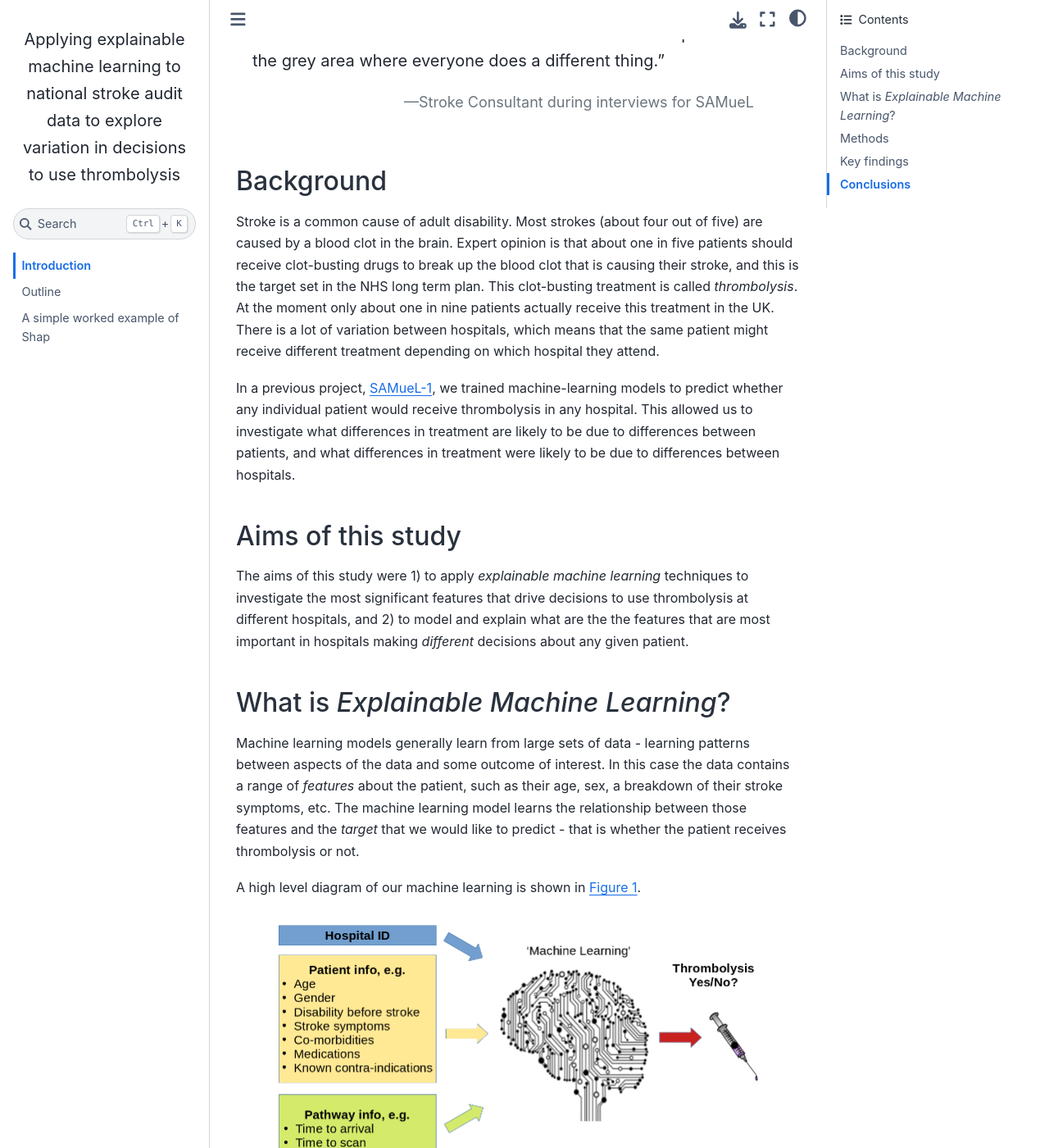
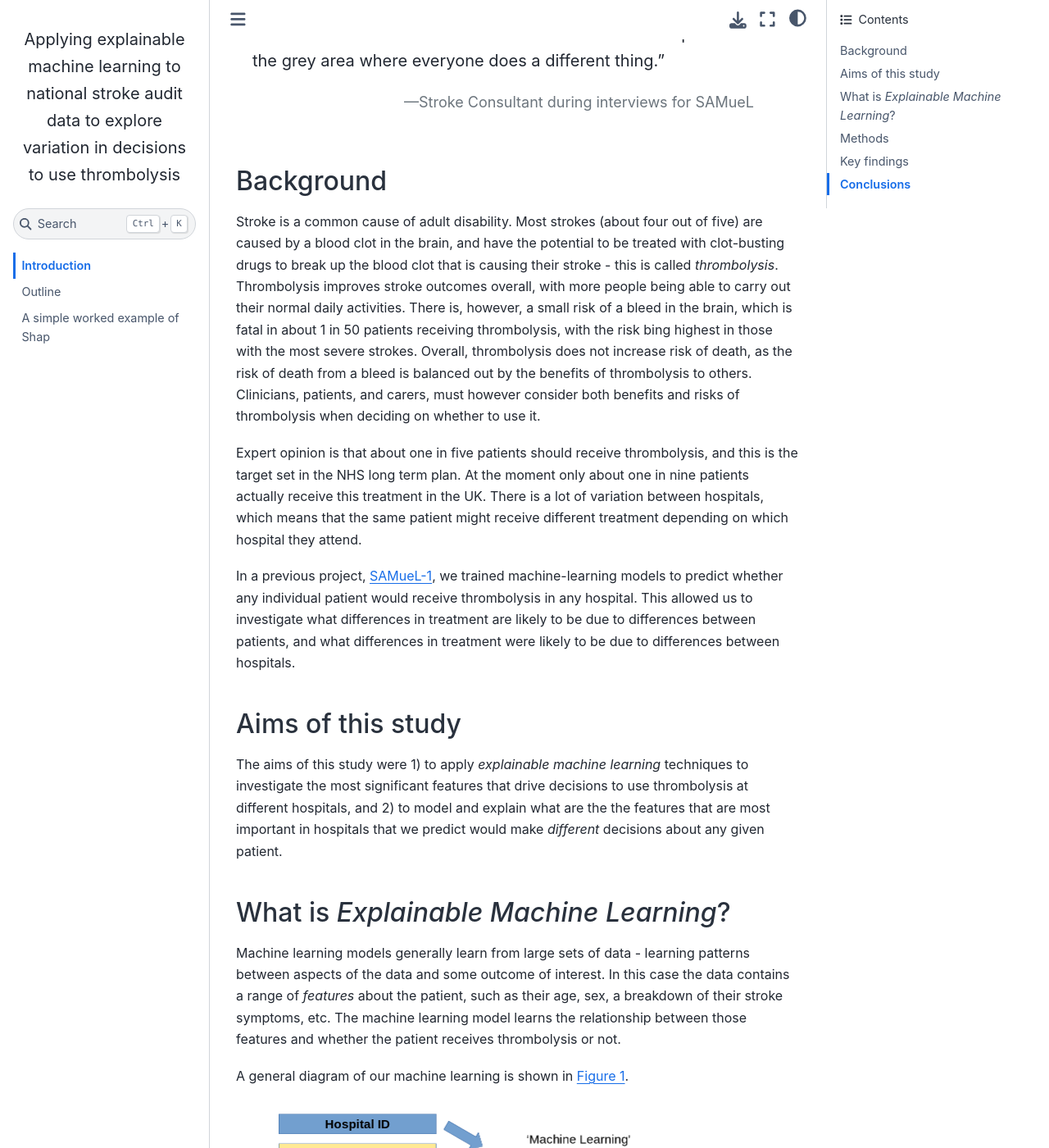
Before and after one commit to samuel-book/samuel_shap_paper_1, a Jupyter Book: the page built from introduction/intro.md, in a window 1280 px wide and 1400 px high, scrolled down 272 px. Shown: the whole window at 82% size. Built offline with Jupyter Book 1.0.4 settings and Sphinx 7.4.7 and the Sphinx Book theme 1.1.4, drawn with Linux system fonts in a browser that asks for light colours; pages that are not in the unit, such as notebooks, are missing from menus; some of the changed text lies outside the part shown.

Commit message:
Update Intro!

```diff
--- a/introduction/intro.md
+++ b/introduction/intro.md
@@ -12,31 +12,33 @@ Kerry Pearn & Michael Allen
 
 ## Background
 
-Stroke is a common cause of adult disability. Most strokes (about four out of five) are caused by a blood clot in the brain. Expert opinion is that about one in five patients should receive clot-busting drugs to break up the blood clot that is causing their stroke, and this is the target set in the NHS long term plan. This clot-busting treatment is called *thrombolysis*. At the moment only about one in nine patients actually receive this treatment in the UK. There is a lot of variation between hospitals, which means that the same patient might receive different treatment depending on which hospital they attend.
+Stroke is a common cause of adult disability. Most strokes (about four out of five) are caused by a blood clot in the brain, and have the potential to be treated with clot-busting drugs to break up the blood clot that is causing their stroke  - this is called *thrombolysis*. Thrombolysis improves stroke outcomes overall, with more people being able to carry out their normal daily activities. There is, however, a small risk of a bleed in the brain, which is fatal in about 1 in 50 patients receiving thrombolysis, with the risk bing highest in those with the most severe strokes. Overall, thrombolysis does not increase risk of death, as the risk of death from a bleed is balanced out by the benefits of thrombolysis to others. Clinicians, patients, and carers, must however consider both benefits and risks of thrombolysis when deciding on whether to use it.
+
+Expert opinion is that about one in five patients should receive thrombolysis, and this is the target set in the NHS long term plan. At the moment only about one in nine patients actually receive this treatment in the UK. There is a lot of variation between hospitals, which means that the same patient might receive different treatment depending on which hospital they attend.
 
 In a previous project, [SAMueL-1](https://samuel-book.github.io/samuel-1/introduction/intro.html), we trained machine-learning models to predict whether any individual patient would receive thrombolysis in any hospital. This allowed us to investigate what differences in treatment are likely to be due to differences between patients, and what differences in treatment were likely to be due to differences between hospitals.
 
 ## Aims of this study
 
-The aims of this study were 1) to apply *explainable machine learning* techniques to investigate the most significant features that drive decisions to use thrombolysis at different hospitals, and 2) to model and explain what are the the features that are most important in hospitals making *different* decisions about any given patient.
+The aims of this study were 1) to apply *explainable machine learning* techniques to investigate the most significant features that drive decisions to use thrombolysis at different hospitals, and 2) to model and explain what are the the features that are most important in hospitals that we predict would make *different* decisions about any given patient.
 
 ## What is *Explainable Machine Learning*?
 
-Machine learning models generally learn from large sets of data - learning patterns between aspects of the data and some outcome of interest. In this case the data contains a range of *features* about the patient, such as their age, sex, a breakdown of their stroke symptoms, etc. The machine learning model learns the relationship between those features and the *target* that we would like to predict - that is whether the patient receives thrombolysis or not.
+Machine learning models generally learn from large sets of data - learning patterns between aspects of the data and some outcome of interest. In this case the data contains a range of *features* about the patient, such as their age, sex, a breakdown of their stroke symptoms, etc. The machine learning model learns the relationship between those features and whether the patient receives thrombolysis or not.
 
-A high level diagram of our machine learning is shown in {numref}`Figure {number} <high_level_md>`.
+A general diagram of our machine learning is shown in {numref}`Figure {number} <high_level_md>`.
 
 :::{figure-md} high_level_md
 <img src="./images/ml_model_high_level.png" width="600">
 
-A basic depiction of machine learning models trained to predict use of thrombolysis for any patient given 1) the hospital they attend, 2) patient and clinical information, and 3) pathway and process information.
+A general depiction of machine learning models trained to predict use of thrombolysis for any patient given 1) the hospital they attend, 2) patient and clinical information, and 3) pathway and process information.
 :::
 
 There are many different types of machine learning (here we use one called *XG-Boost*), but all are making predictions based on similarities to what the model has seen before. Many machine learning models are what we call a *black box* model - that is we give it some information, and it makes a prediction, but we don't know *why* it made that particular prediction.
 
-*Explainable Machine Learning* seeks to be able to communicate *why* a model make the prediction it does. We seek to understand, and communicate, the general patterns that the model is making (sometimes we call this *global explainability*), as well as why the model made the prediction it did for one particular patient (sometimes we call this *local explainability*). We also try to explain other important aspects about the model such as where the training data came from (and how representative is that data of where the model will be used in practice), and how sure we can be of the model's predictions - both generally and for any particular prediction.
+*Explainable Machine Learning* seeks to be able to communicate *why* a model makes the prediction it does. We seek to understand, and communicate, the general patterns that the model is making (we call this *global explainability*), as well as why the model made the prediction it did for one particular patient (we call this *local explainability*). We also try to explain other important aspects about the model such as where the training data came from (and how representative is that data of where the model will be used in practice), and how sure we can be of the model's predictions - both generally and for any particular prediction.
 
-In this project we are very much on a journey - discovering what different people would like to know about the model. Do patients, carers, clinicians, and other machine learning researchers all want to know the same things, or different things? How can we tailor *explainable machine learning* output to the wished of different audiences?
+In this project we are very much on a journey - discovering what different people would like to know about the model. Do patients, carers, clinicians, and other machine learning researchers all want to know the same things, or different things? How can we tailor *explainable machine learning* output to the wishes of different audiences?
 
 (*Explainable machine learning* may also be known as *Explainable ML*, *Explainable artificial intelligence*, or *Explainable AI*).
 
```
